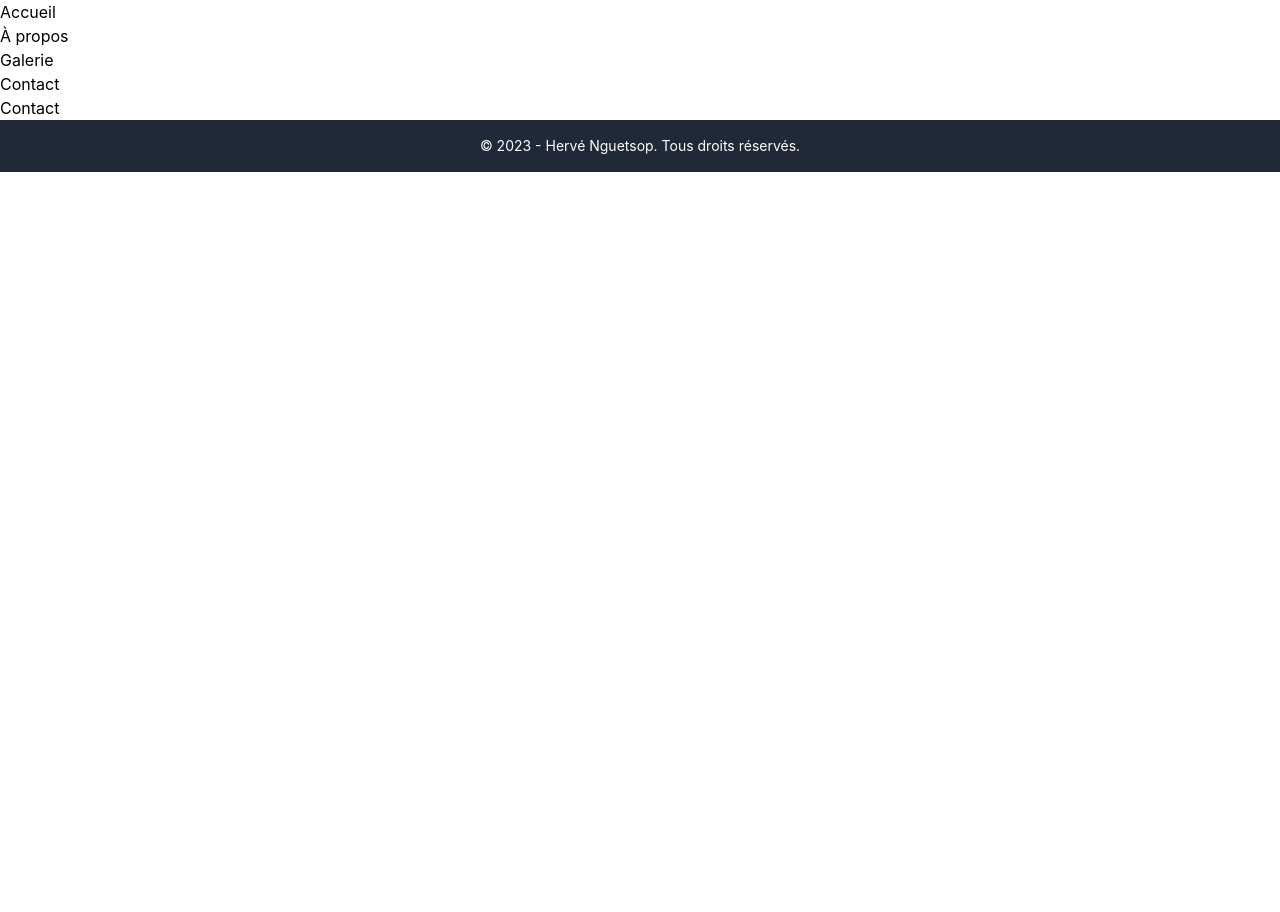
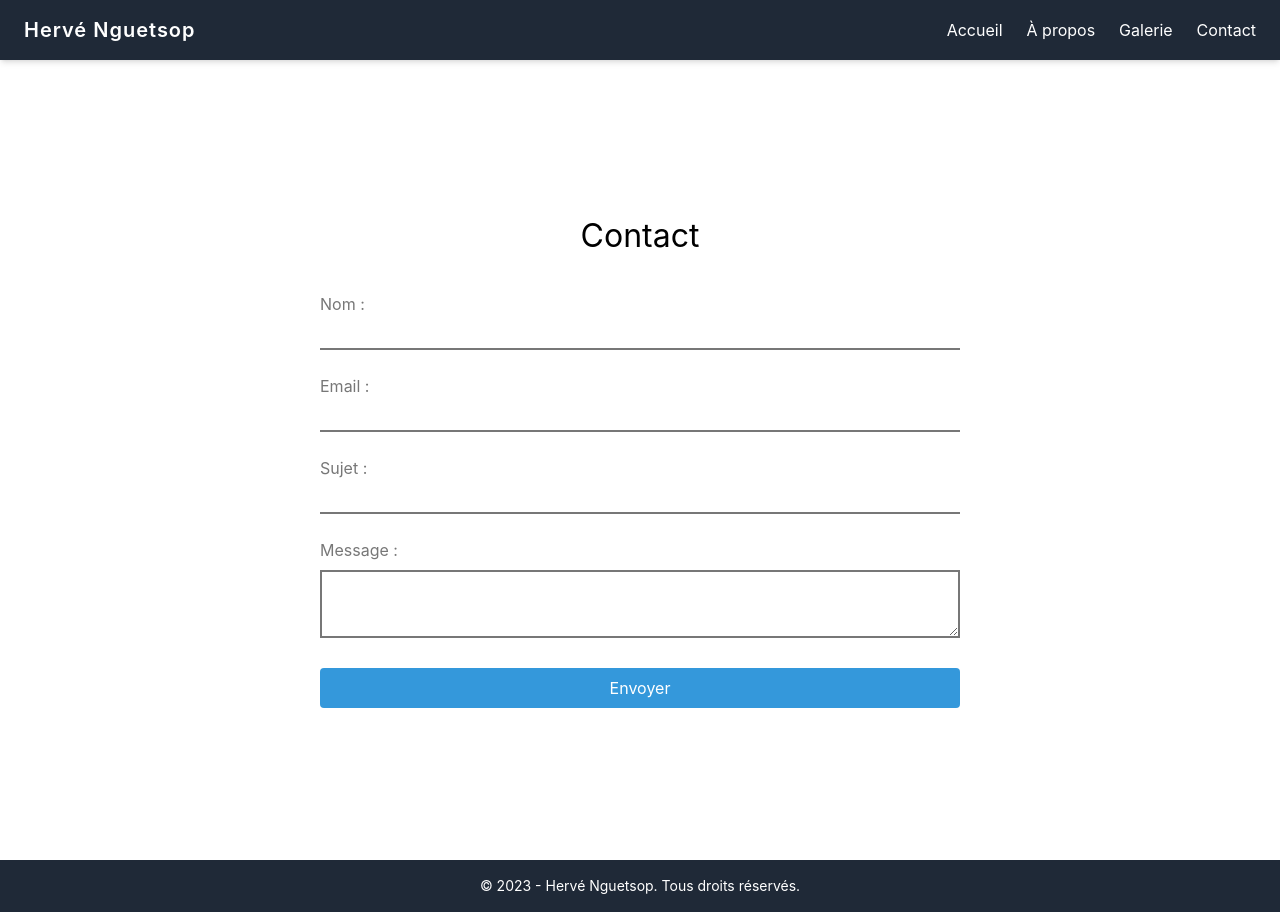
Before and after one commit to RVNG64/portfolio-photo, a React (Create React App) app: page /contact in a window 1280 px wide. Before the commit the page ends 800 px from the top, so only its background shows below. Built offline with nearby package versions, Linux system fonts and the light colour scheme.

Commit message:
design page contact
Signed-off-by: HervÃe Nguetsop <herve.nguetsop@gmail.com>

```diff
--- a/package.json
+++ b/package.json
@@ -12,6 +12,7 @@
     "@types/react-dom": "^18.2.4",
     "@types/react-router-dom": "^5.3.3",
     "autoprefixer": "^10.4.14",
+    "framer-motion": "^10.12.8",
     "postcss": "^8.4.23",
     "postcss-loader": "^7.3.0",
     "react": "^18.2.0",
--- /dev/null
+++ b/src/components/Contact.css
@@ -0,0 +1,70 @@
+.form-container {
+  display: flex;
+  flex-direction: column;
+  align-items: center;
+  justify-content: center;
+  min-height: 100vh;
+}
+
+.form-container h1 {
+  font-size: 2rem;
+  margin-bottom: 2rem;
+}
+
+form {
+  display: flex;
+  flex-direction: column;
+  width: 50%;
+}
+
+.form-group {
+  position: relative;
+  margin-bottom: 1.5rem;
+}
+
+label {
+  display: block;
+  margin-bottom: 0.5rem;
+  font-size: 1rem;
+  color: #777;
+}
+
+input, textarea {
+  width: 100%;
+  font-size: 1rem;
+  border: none;
+  border-bottom: 2px solid #777;
+  background-color: transparent;
+  outline: none;
+  transition: all 0.3s ease;
+}
+
+input:focus, textarea:focus {
+  border-bottom: 2px solid #3498db;
+}
+
+textarea {
+  padding: 0.5rem;
+  border: 2px solid #777;
+  transition: all 0.3s ease;
+}
+
+textarea:focus {
+  border: 2px solid #3498db;
+}
+
+.contact-button {
+  width: 100%;
+  padding: 0.5rem;
+  font-size: 1rem;
+  color: #fff;
+  border: none;
+  border-radius: 4px;
+  background-color: #3498db;
+  cursor: pointer;
+  transition: all 0.3s ease;
+}
+
+.contact-button:hover {
+  background-color: #2980b9;
+}
--- a/src/components/Navbar.tsx
+++ b/src/components/Navbar.tsx
@@ -3,21 +3,37 @@ import { Link } from 'react-router-dom';
 
 const Navbar = () => {
   return (
-    <nav>
-      <ul>
+    <nav className="bg-gray-800 text-white py-4 px-6 shadow-md">
+      <div className="container mx-auto flex justify-between items-center">
+        <Link to="/" className="text-xl font-semibold tracking-wider">
+          Hervé Nguetsop
+        </Link>
+        <ul className="flex space-x-6">
           <li>
-          <Link to="/">Accueil</Link>
+            <Link to="/" className="hover:text-gray-300 transition-colors duration-200">
+              Accueil
+            </Link>
           </li>
           <li>
-          <Link to="/about">À propos</Link>
+            <Link to="/about"
+              className="hover:text-gray-300 transition-colors duration-200">
+              À propos
+            </Link>
           </li>
           <li>
-          <Link to="/projects">Galerie</Link>
+            <Link to="/projects"
+              className="hover:text-gray-300 transition-colors duration-200">
+              Galerie
+            </Link>
           </li>
           <li>
-          <Link to="/contact">Contact</Link>
+            <Link to="/contact"
+              className="hover:text-gray-300 transition-colors duration-200">
+              Contact
+            </Link>
           </li>
         </ul>
+      </div>
     </nav>
   );
 };
--- a/src/index.css
+++ b/src/index.css
@@ -1,3 +1,7 @@
+@import 'tailwindcss/base';
+@import 'tailwindcss/components';
+@import 'tailwindcss/utilities';
+
 body {
   margin: 0;
   font-family: -apple-system, BlinkMacSystemFont, 'Segoe UI', 'Roboto', 'Oxygen',
--- a/src/index.tsx
+++ b/src/index.tsx
@@ -3,7 +3,6 @@ import ReactDOM from 'react-dom/client';
 import './index.css';
 import App from './App';
 import reportWebVitals from './reportWebVitals';
-import './tailwind.css';
 
 const rootElement = document.getElementById('root');
 
--- a/src/pages/About.tsx
+++ b/src/pages/About.tsx
@@ -1,7 +1,20 @@
 import React from 'react';
 
 const About = () => {
-  return <h1>A propos</h1>;
+  return (
+    <div>
+      <h1>À propos de moi</h1>
+      <p>
+        Je suis un photographe passionné par la capture des moments précieux et la création d'images étonnantes. J'ai commencé ma carrière en photographie il y a plusieurs années et depuis lors, j'ai travaillé avec des clients du monde entier pour immortaliser leurs souvenirs.
+      </p>
+      <p>
+        Mon objectif est de fournir des images de haute qualité qui racontent une histoire et captivent le spectateur. Je suis constamment à la recherche de nouvelles techniques et de nouvelles approches pour améliorer mon travail et offrir les meilleurs résultats possibles à mes clients.
+      </p>
+      <p>
+        N'hésitez pas à parcourir ma galerie pour découvrir quelques-uns de mes travaux préférés. Si vous êtes intéressé par une collaboration ou si vous souhaitez discuter de vos besoins en matière de photographie, n'hésitez pas à me contacter.
+      </p>
+    </div>
+  );
 };
 
 export default About;
--- a/src/pages/Contact.tsx
+++ b/src/pages/Contact.tsx
@@ -1,7 +1,70 @@
 import React from 'react';
+import { motion } from 'framer-motion';
+import '../components/Contact.css';
+
+const inputVariants = {
+  initial: { x: -50, opacity: 0 },
+  loaded: { x: 0, opacity: 1 },
+};
 
 const Contact = () => {
-  return <h1>Contact</h1>;
+  return (
+    <div className="form-container">
+      <h1>Contact</h1>
+      <form>
+        <div className="form-group">
+          <label htmlFor="name">Nom :</label>
+          <motion.input
+            type="text"
+            id="name"
+            name="name"
+            variants={inputVariants}
+            initial="initial"
+            animate="loaded"
+            transition={{ delay: 0.1 }}
+          />
+        </div>
+        <div className="form-group">
+          <label htmlFor="email">Email :</label>
+          <motion.input
+            type="email"
+            id="email"
+            name="email"
+            variants={inputVariants}
+            initial="initial"
+            animate="loaded"
+            transition={{ delay: 0.1 }}
+          />
+        </div>
+        <div className="form-group">
+          <label htmlFor="subject">Sujet :</label>
+          <motion.input
+            type="text"
+            id="subject"
+            name="subject"
+            variants={inputVariants}
+            initial="initial"
+            animate="loaded"
+            transition={{ delay: 0.1 }}
+          />
+        </div>
+        <div className="form-group">
+          <label htmlFor="message">Message :</label>
+          <motion.textarea
+            id="message"
+            name="message"
+            variants={inputVariants}
+            initial="initial"
+            animate="loaded"
+            transition={{ delay: 0.1 }}
+          />
+        </div>
+        <button className="contact-button" type="submit">
+          Envoyer
+        </button>
+      </form>
+    </div>
+  );
 };
 
 export default Contact;
--- a/src/pages/Projects.tsx
+++ b/src/pages/Projects.tsx
@@ -1,7 +1,15 @@
 import React from 'react';
 
 const Projects = () => {
-  return <h1>Galerie</h1>;
+  return (
+    <div>
+      <h1>Galerie de projets</h1>
+      <p>
+        Voici une sélection de mes projets photographiques les plus récents et les plus marquants. Cliquez sur un projet pour en savoir plus et pour voir la galerie complète.
+      </p>
+      {/* Ajouter ici des cartes de projet ou des images avec des liens vers les projets individuels. */}
+    </div>
+  );
 };
 
 export default Projects;
```
Also changed, not shown: 1 other file (tests, documents, lock files or other folders). Lines whose indentation alone changed are shown as unchanged.
